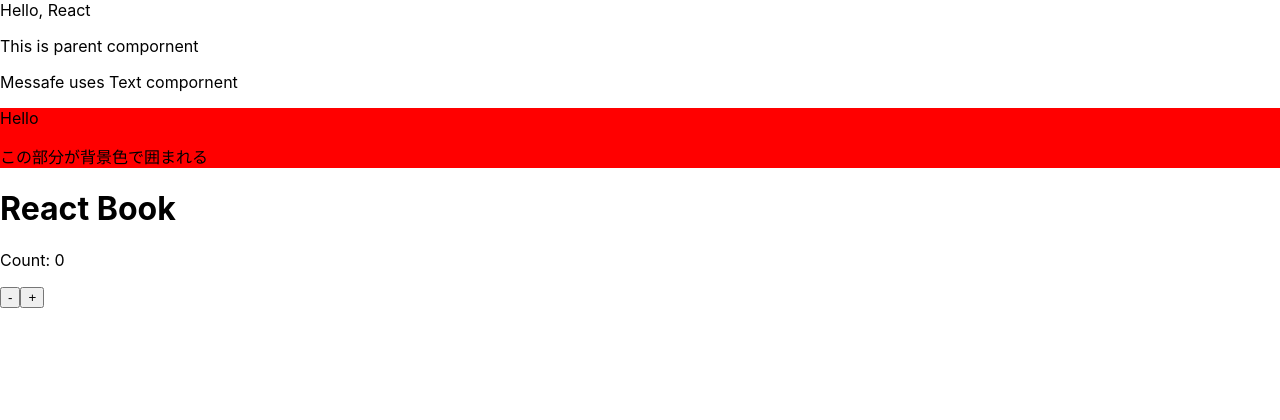
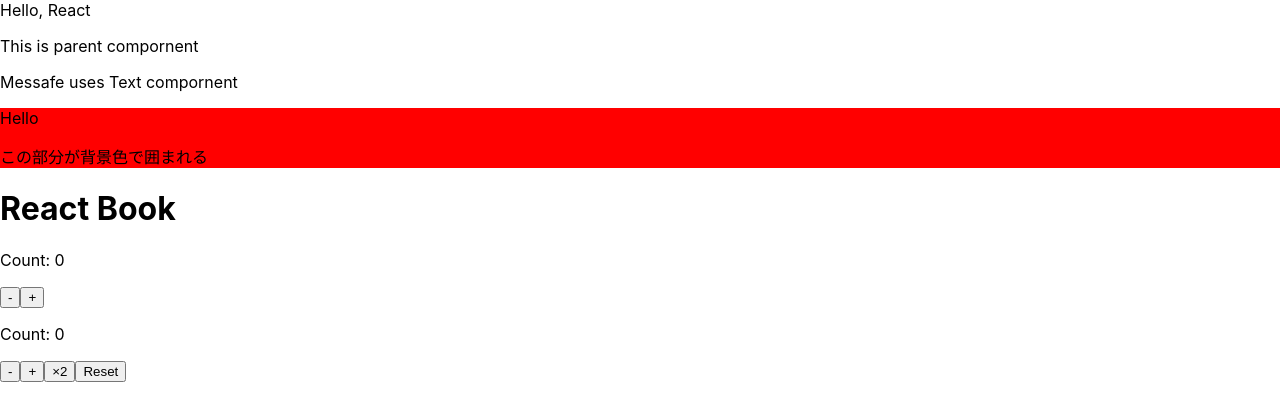
Before and after one commit to t0ottio13/learn-react, a React (Create React App) app: page / in a window 1280 px wide. Shown: the top 420 px of the page. Built offline with nearby package versions, Linux system fonts and the light colour scheme.

Commit message:
[add] CounterReducerコンポーネントの追加

```diff
--- /dev/null
+++ b/src/components/CounterReducer.tsx
@@ -0,0 +1,42 @@
+import { type } from "@testing-library/user-event/dist/type";
+import { useReducer } from "react";
+
+type Action = 'DECREMENT' | 'INCREMENT' | 'DOUBLE' | 'RESET';
+
+const reducer = (currentCount: number, action: Action) => {
+    switch (action) {
+        case 'INCREMENT':
+            return currentCount + 1;
+        case 'DECREMENT':
+            return currentCount -1;
+        case 'DOUBLE':
+            return currentCount * 2;
+        case 'RESET':
+            return 0;
+        default:
+            return currentCount;
+    };
+};
+
+type CounterProps = {
+    initialValue: number;
+};
+
+const CounterReducer = (props: CounterProps) => {
+    const { initialValue } = props;
+    const [ count, dispatch] = useReducer(reducer, initialValue);
+
+    return (
+        <div>
+            <p>Count: {count}</p>
+
+            {/* dispatch関数にactionを渡して、状態を更新します */}
+            <button onClick={() => dispatch('DECREMENT')}>-</button>
+            <button onClick={() => dispatch('INCREMENT')}>+</button>
+            <button onClick={() => dispatch('DOUBLE')}>×2</button>
+            <button onClick={() => dispatch('RESET')}>Reset</button>
+        </div>
+    )
+};
+
+export default CounterReducer;
--- a/src/index.tsx
+++ b/src/index.tsx
@@ -8,6 +8,7 @@
 import Page from './components/ContextSample';
 import reportWebVitals from './reportWebVitals';
 import Counter from './components/Counter';
+import CounterReducer from './components/CounterReducer';
 
 // ReactDOM.createRootにHTMLの設置先を設定し、rootオブジェクトを作成
 const root = ReactDOM.createRoot(
@@ -25,6 +26,7 @@
     <Parent />
     <Page />
     <Counter initialValue={0} />
+    <CounterReducer initialValue={0} />
 
   </React.StrictMode>
 );
```
